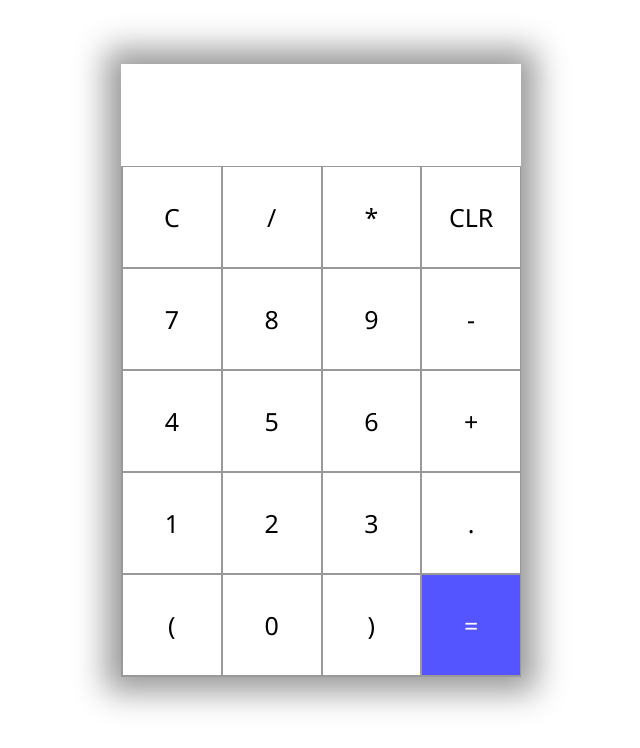
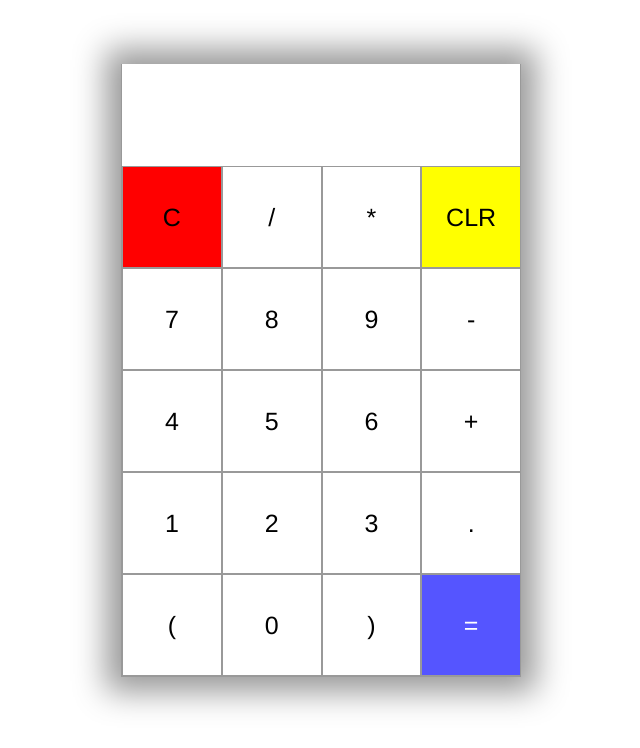
Before and after one commit to isgandarhasilov/Calculator-HTML-CSS-JS, a plain HTML site: page index.html in a window 1280 px wide. Shown: the whole page, without its empty margins (319-959 px from the left). Drawn offline with Linux system fonts and the light colour scheme.

Commit message:
add some styles

```diff
--- a/css/style.css
+++ b/css/style.css
@@ -1,12 +1,13 @@
 .container{
-    font-family: 'Segoe UI', Tahoma, Geneva, Verdana, sans-serif;
+    font-family:'Franklin Gothic Medium', 'Arial Narrow', Arial, sans-serif;
     max-width: 400px;
-    margin: 8vh auto 0;
+    margin: 8vh auto 0 auto;
     box-shadow: 0px 0px 30px 15px rgba(153, 153, 153, 1);
+    transition: all 2s linear;
 }
 
 #display{
-    font-family: 'Segoe UI', Tahoma, Geneva, Verdana, sans-serif;
+    font-family:'Franklin Gothic Medium', 'Arial Narrow', Arial, sans-serif;
     /* border: 1px solid red; */
     text-align: center;
     height: 70px;
@@ -14,10 +15,12 @@
     padding: 16px 8px;
     font-size: 50px;
     text-align:right;
+    border-left: 1px solid #999;
+    border-right: 1px solid #999;
 }
 
 .buttons{
-    font-family: 'Segoe UI', Tahoma, Geneva, Verdana, sans-serif;
+    font-family:'Franklin Gothic Medium', 'Arial Narrow', Arial, sans-serif;
     display: grid;
     border-bottom: 1px solid #999;
     border-left: 1px solid #999;
@@ -25,13 +28,13 @@
 }
 
 .buttons > div{
-    font-family: 'Segoe UI', Tahoma, Geneva, Verdana, sans-serif;
+    font-family:'Franklin Gothic Medium', 'Arial Narrow', Arial, sans-serif;
     border-top: 1px solid #999;
     border-right: 1px solid #999;
 }
 
 .button{
-    font-family: 'Segoe UI', Tahoma, Geneva, Verdana, sans-serif;
+    font-family:'Franklin Gothic Medium', 'Arial Narrow', Arial, sans-serif;
     /* margin: 2px; */
     /* border-radius: 50%; */
     border: 1px solid #999;
@@ -45,7 +48,17 @@
 .button:hover{
     transition: all .3s linear;
     background: rgb(216, 209, 209);
-    color: #fff;
+    color: #000;
+    transform: scale(0.95);
+    border-radius: 4px;
+}
+
+#clr{
+    background-color: red;
+}
+
+#delete{
+    background-color: yellow;
 }
 
 #equal{
--- a/index.html
+++ b/index.html
@@ -14,10 +14,10 @@
         <div class="container">
             <div id="display"></div>
             <div class="buttons">
-                <div class="button">C</div>
+                <div id="clr" class="button">C</div>
                 <div class="button">/</div>
                 <div class="button">*</div>
-                <div class="button">CLR</div>
+                <div id="delete" class="button">CLR</div>
                 <div class="button">7</div>
                 <div class="button">8</div>
                 <div class="button">9</div>
```
